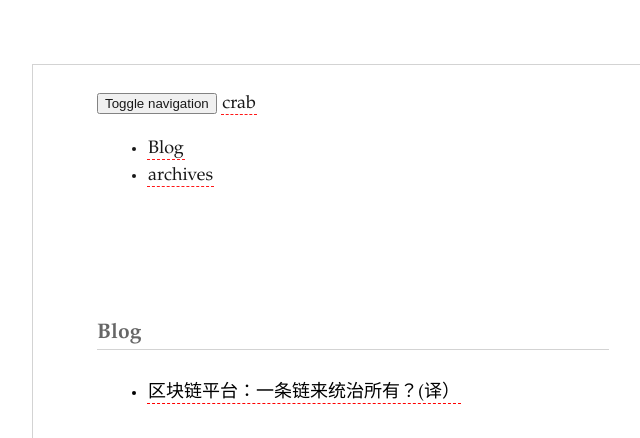
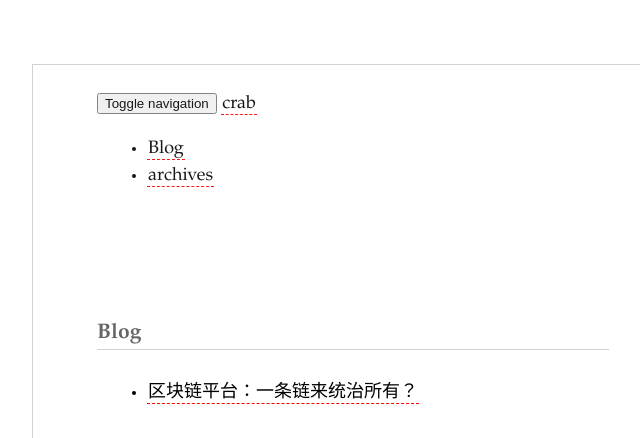
Before and after one commit to HYTcrab/HYTcrab.github.io, a plain HTML site: page archives/2018/03/index.html in a window 1280 px wide. Shown: the top 438 px of the page, 224-864 px from the left. Drawn offline with Linux system fonts and the light colour scheme; files whose address does not match are found by name.

Commit message:
Site updated: 2018-03-12 23:33:48

```diff
--- a/archives/2018/03/index.html
+++ b/archives/2018/03/index.html
@@ -74,7 +74,7 @@
 
 
 <li class="list-group-item title">
-    <a target="_blank" href="/2018/03/12/hello/">区块链平台：一条链来统治所有？(译）</a>
+    <a target="_blank" href="/2018/03/12/区块链平台：一条链来统治所有？/">区块链平台：一条链来统治所有？</a>
 </li>
 
 
```
Also changed, not shown: 2018/03/12/区块链平台：一条链来统治所有？/index.html (renamed from 2018/03/12/hello/index.html, +3 -3 lines), archives/2018/index.html (+1 -1 lines), archives/index.html (+1 -1 lines), index.html (+1 -1 lines), CNAME.txt (deleted).
